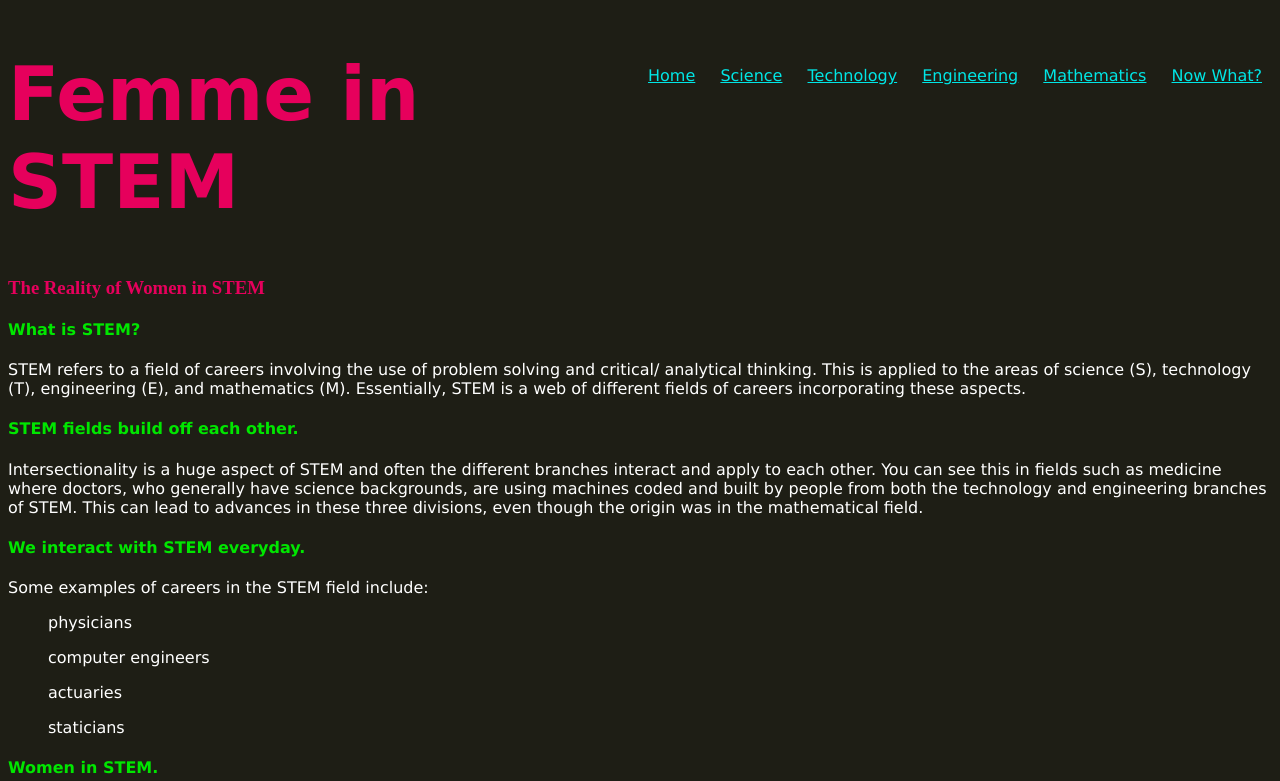
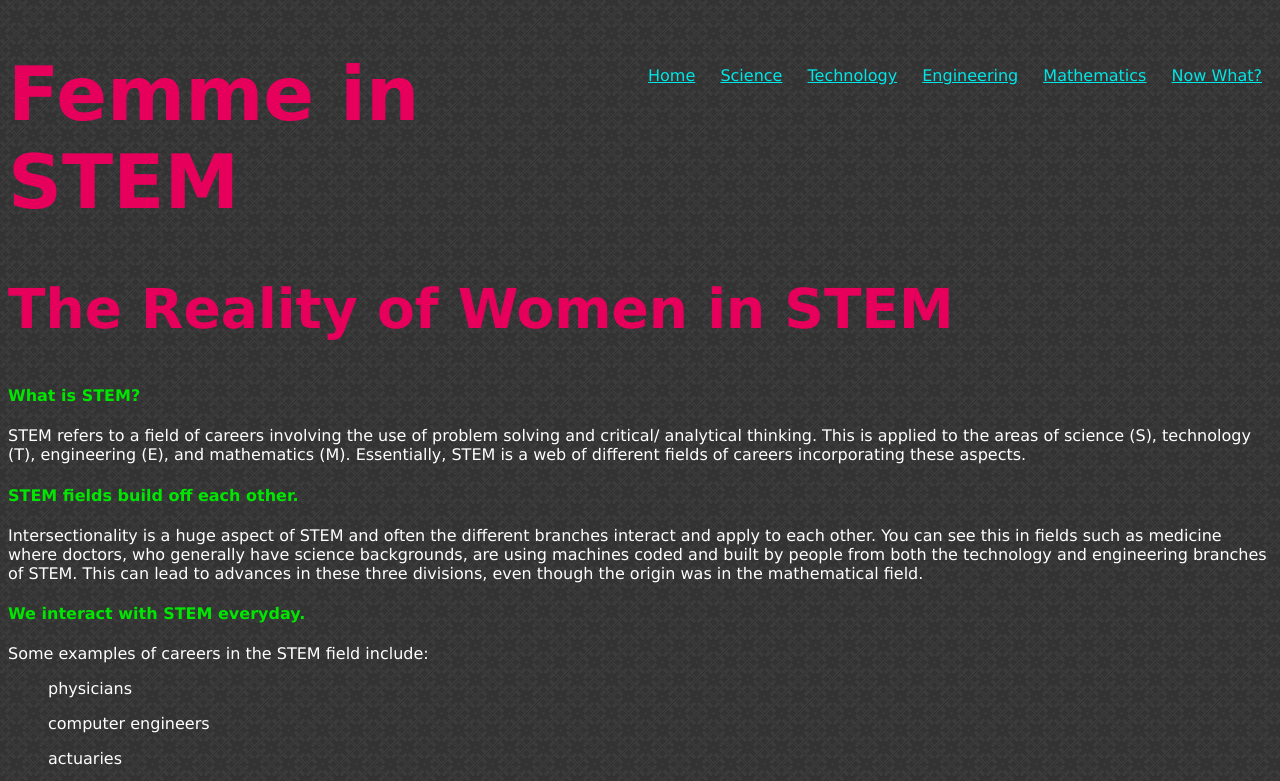
Before and after one commit to st15381/FemmeHacks, a plain HTML site: page index2.html in a window 1280 px wide. Shown: the top 781 px of the page. Drawn offline with Linux system fonts and the light colour scheme.

Commit message:
background and css

```diff
--- a/index2.html
+++ b/index2.html
@@ -80,7 +80,7 @@
 </ul>
 
 	<h1>Femme in STEM</h1>
-	<h3>The Reality of Women in STEM</h3>
+	<h2 id="subtitle">The Reality of Women in STEM</h2>
 
 <div class="visible" id="home">
 
--- a/style.css
+++ b/style.css
@@ -1,9 +1,14 @@
 body {
-	background-color: #1e1e15;
+    background: url(dark_embroidery.png);
 }
 h1 {
 	color: #e6005c;
 	font-size: 75px;
+	font-family: "Lucida Sans Unicode", "Ludicda Grande", sans-serif;
+}
+#subtitle {
+	font-size: 55px;
+	color: #e6005c;
 	font-family: "Lucida Sans Unicode", "Ludicda Grande", sans-serif;
 }
 h2 {
```
